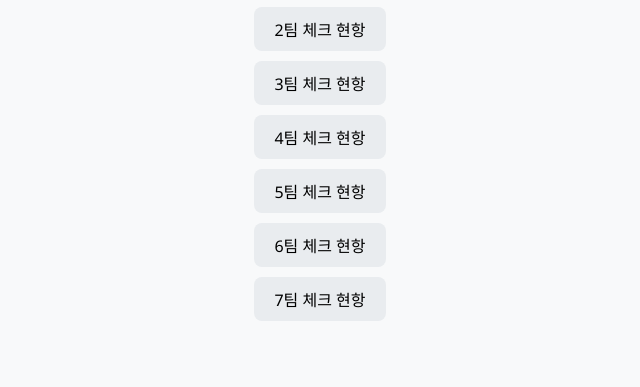
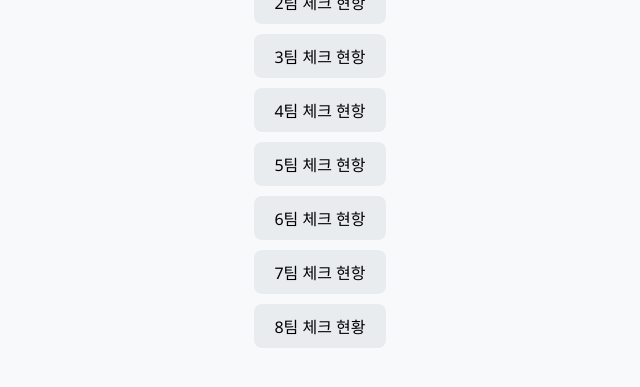
Before and after one commit to jwonchi/IsNginxLive, a plain HTML site: page index.html in a window 1280 px wide. Shown: the part 353-740 px from the top of the page, without its empty margins (320-960 px from the left). Drawn offline with Linux system fonts and the light colour scheme.

Commit message:
update 2026-05-29 08:22:01

```diff
--- a/index.html
+++ b/index.html
@@ -68,6 +68,7 @@
         <a href="./IsNGINXLive/t5.md"><li>5팀 체크 현항</li></a>
         <a href="./IsNGINXLive/t6.md"><li>6팀 체크 현항</li></a>
         <a href="./IsNGINXLive/t7.md"><li>7팀 체크 현항</li></a>
+	<a href="./IsNGINXLive/t8.md"><li>8팀 체크 현황</li></a>
     </ol>
 </body>
 </html>
```
Also changed, not shown: 2 other files.
